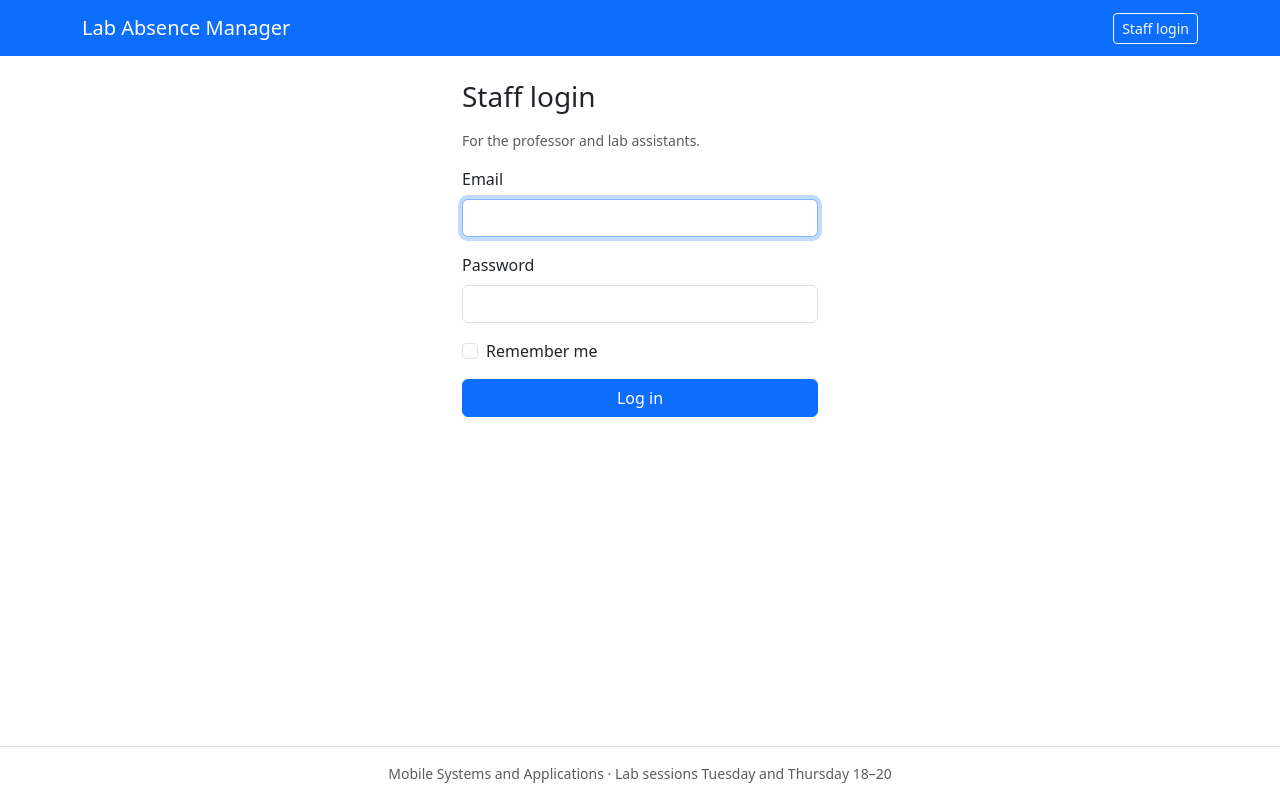
After one commit to adrianmihaipopescu2005/WAD-Project, a Flask app: page /login in a window 1280 px wide. The commit adds this page. Run offline with Flask 3, Linux system fonts and the light colour scheme; some libraries are stand-ins or nearby versions.

Commit message:
M2: Authentication
- Login/logout with Flask-WTF forms and CSRF; logout is POST-only
- Safe post-login ?next= redirects (rejects absolute, //host and backslash URLs)
- role_required/admin_required decorators (anonymous -> login, wrong role -> 403)
- Role-scoped dashboard with student/absence/assistant counts
- 403/404 pages, role-aware navbar, Bootstrap form-field macro
- HttpOnly + SameSite=Lax session cookies
- test_auth.py: 22 tests (41 passing overall)

Co-Authored-By: Claude Opus 5.5 <noreply@anthropic.com>

```diff
--- a/backend/app/__init__.py
+++ b/backend/app/__init__.py
@@ -1,11 +1,12 @@
 from pathlib import Path
 
 import click
-from flask import Flask
+from flask import Flask, render_template
 
 from .config import Config
 from .extensions import csrf, db, login_manager
 from .models import ROLE_ADMIN, User
+from .services.auth import normalize_email
 
 FRONTEND_DIR = Path(__file__).resolve().parents[2] / "frontend"
 
@@ -27,13 +28,31 @@ def create_app(config_class=Config):
     csrf.init_app(app)
     login_manager.init_app(app)
     login_manager.login_view = "auth.login"
+    login_manager.login_message = "Please log in to access this page."
+    login_manager.login_message_category = "warning"
 
+    from .blueprints.auth.forms import LogoutForm
+    from .blueprints.auth.routes import bp as auth_bp
+    from .blueprints.dashboard.routes import bp as dashboard_bp
     from .blueprints.main.routes import bp as main_bp
 
     app.register_blueprint(main_bp)
+    app.register_blueprint(auth_bp)
+    app.register_blueprint(dashboard_bp)
 
+    # The navbar's logout button is a POST form on every page.
+    app.context_processor(lambda: {"logout_form": LogoutForm()})
+
+    _register_error_handlers(app)
     _register_cli(app)
     return app
+
+
+def _register_error_handlers(app):
+    for code in (403, 404):
+        app.register_error_handler(
+            code, lambda e, code=code: (render_template(f"errors/{code}.html"), code)
+        )
 
 
 @login_manager.user_loader
@@ -49,6 +68,7 @@ def _register_cli(app):
     def init_db(email, name, password):
         """Create the tables and the admin account (skipped if the email already exists)."""
         db.create_all()
+        email = normalize_email(email)
         if db.session.execute(db.select(User).filter_by(email=email)).scalar_one_or_none():
             click.echo(f"User {email} already exists, tables are ready.")
             return
--- /dev/null
+++ b/backend/app/blueprints/auth/forms.py
@@ -0,0 +1,14 @@
+from flask_wtf import FlaskForm
+from wtforms import BooleanField, EmailField, PasswordField, SubmitField
+from wtforms.validators import DataRequired, Length
+
+
+class LoginForm(FlaskForm):
+    email = EmailField("Email", validators=[DataRequired(), Length(max=255)])
+    password = PasswordField("Password", validators=[DataRequired(), Length(max=128)])
+    remember = BooleanField("Remember me")
+    submit = SubmitField("Log in")
+
+
+class LogoutForm(FlaskForm):
+    """Empty form, used only for its CSRF token on the logout POST."""
--- /dev/null
+++ b/backend/app/blueprints/auth/routes.py
@@ -0,0 +1,32 @@
+from flask import Blueprint, flash, redirect, render_template, request, url_for
+from flask_login import current_user, login_required, login_user, logout_user
+
+from ...services.auth import authenticate, safe_next_url
+from .forms import LoginForm, LogoutForm
+
+bp = Blueprint("auth", __name__)
+
+
+@bp.route("/login", methods=["GET", "POST"])
+def login():
+    if current_user.is_authenticated:
+        return redirect(url_for("dashboard.index"))
+
+    form = LoginForm()
+    if form.validate_on_submit():
+        user = authenticate(form.email.data, form.password.data)
+        if user is not None:
+            login_user(user, remember=form.remember.data)
+            flash(f"Welcome, {user.name}!", "success")
+            return redirect(safe_next_url(request.args.get("next")) or url_for("dashboard.index"))
+        flash("Invalid email or password.", "danger")
+    return render_template("auth/login.html", form=form)
+
+
+@bp.post("/logout")
+@login_required
+def logout():
+    if LogoutForm().validate_on_submit():
+        logout_user()
+        flash("You have been logged out.", "info")
+    return redirect(url_for("main.index"))
--- a/backend/app/config.py
+++ b/backend/app/config.py
@@ -7,6 +7,10 @@ class Config:
     SQLALCHEMY_DATABASE_URI = os.environ.get("DATABASE_URL")
     SQLALCHEMY_TRACK_MODIFICATIONS = False
     WTF_CSRF_ENABLED = True
+    SESSION_COOKIE_HTTPONLY = True
+    SESSION_COOKIE_SAMESITE = "Lax"
+    REMEMBER_COOKIE_HTTPONLY = True
+    REMEMBER_COOKIE_SAMESITE = "Lax"
 
 
 class TestingConfig(Config):
--- /dev/null
+++ b/frontend/templates/_macros/forms.html
@@ -0,0 +1,16 @@
+{# Renders a WTForms field with a Bootstrap 5 label and validation feedback. #}
+{% macro render_field(field, label_visible=true) %}
+  {% if field.type == "BooleanField" %}
+    <div class="form-check mb-3">
+      {{ field(class="form-check-input" ~ (" is-invalid" if field.errors else "")) }}
+      {{ field.label(class="form-check-label") }}
+      {% for error in field.errors %}<div class="invalid-feedback">{{ error }}</div>{% endfor %}
+    </div>
+  {% else %}
+    <div class="mb-3">
+      {{ field.label(class="form-label" ~ ("" if label_visible else " visually-hidden")) }}
+      {{ field(class="form-control" ~ (" is-invalid" if field.errors else ""), **kwargs) }}
+      {% for error in field.errors %}<div class="invalid-feedback">{{ error }}</div>{% endfor %}
+    </div>
+  {% endif %}
+{% endmacro %}
--- /dev/null
+++ b/frontend/templates/auth/login.html
@@ -0,0 +1,20 @@
+{% extends "base.html" %}
+{% from "_macros/forms.html" import render_field %}
+
+{% block title %}Log in · Lab Absence Manager{% endblock %}
+
+{% block content %}
+<div class="row justify-content-center">
+  <div class="col-sm-10 col-md-6 col-lg-4">
+    <h1 class="h3 mb-3">Staff login</h1>
+    <p class="text-body-secondary small">For the professor and lab assistants.</p>
+    <form method="post" novalidate>
+      {{ form.hidden_tag() }}
+      {{ render_field(form.email, autocomplete="username", autofocus=true) }}
+      {{ render_field(form.password, autocomplete="current-password") }}
+      {{ render_field(form.remember) }}
+      {{ form.submit(class="btn btn-primary w-100") }}
+    </form>
+  </div>
+</div>
+{% endblock %}
--- a/frontend/templates/base.html
+++ b/frontend/templates/base.html
@@ -21,13 +21,25 @@
       </button>
       <div class="collapse navbar-collapse" id="mainNav">
         <ul class="navbar-nav me-auto">
+          {% if current_user.is_authenticated %}
+            <li class="nav-item">
+              <a class="nav-link {{ 'active' if request.endpoint == 'dashboard.index' }}"
+                 href="{{ url_for('dashboard.index') }}">Dashboard</a>
+            </li>
+          {% endif %}
           {% block nav_items %}{% endblock %}
         </ul>
         {% if current_user.is_authenticated %}
-          <span class="navbar-text">
+          <span class="navbar-text me-3">
             {{ current_user.name }}
             <span class="badge text-bg-light ms-1">{{ current_user.role }}</span>
           </span>
+          <form method="post" action="{{ url_for('auth.logout') }}" class="d-flex">
+            {{ logout_form.hidden_tag() }}
+            <button type="submit" class="btn btn-outline-light btn-sm">Log out</button>
+          </form>
+        {% else %}
+          <a class="btn btn-outline-light btn-sm" href="{{ url_for('auth.login') }}">Staff login</a>
         {% endif %}
       </div>
     </div>
--- a/frontend/templates/main/index.html
+++ b/frontend/templates/main/index.html
@@ -17,7 +17,8 @@
     </ul>
 
     <p class="text-body-secondary">
-      The absence form and the staff login are coming soon.
+      The absence form is coming soon.
+      Professor or lab assistant? <a href="{{ url_for('auth.login') }}">Log in here</a>.
     </p>
   </div>
 </div>
```
Also changed, not shown: MILESTONES.md (+13 -1 lines), STEP.md (+11 -7 lines), backend/app/blueprints/dashboard/routes.py (added, +32 -0 lines), backend/app/decorators.py (added, +27 -0 lines), backend/app/services/auth.py (added, +29 -0 lines), backend/tests/conftest.py (+9 -0 lines), backend/tests/test_auth.py (added, +162 -0 lines), frontend/templates/dashboard/index.html (added, +38 -0 lines), frontend/templates/errors/403.html (added, +9 -0 lines), frontend/templates/errors/404.html (added, +9 -0 lines), backend/app/blueprints/auth/__init__.py (added), backend/app/blueprints/dashboard/__init__.py (added).
